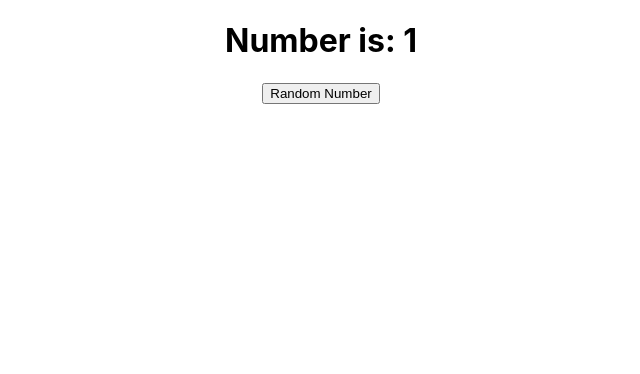
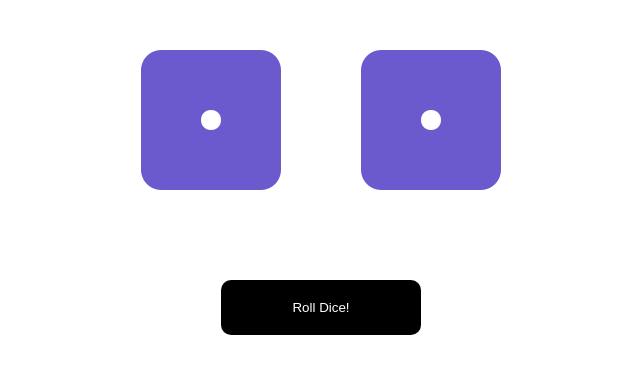
Before and after one commit to larissaevaldt/colt_steele_react_bootcamp, a React (Create React App) app: page / in a window 1280 px wide. Shown: the top 374 px of the page, without its empty margins (319-959 px from the left). Built offline with nearby package versions, Linux system fonts and the light colour scheme.

Commit message:
React State Dice Exercise

```diff
--- a/public/index.html
+++ b/public/index.html
@@ -3,6 +3,7 @@
   <head>
     <meta charset="utf-8" />
     <link rel="icon" href="%PUBLIC_URL%/favicon.ico" />
+    <script src="https://kit.fontawesome.com/7577d5aef7.js" crossorigin="anonymous"></script>
     <meta name="viewport" content="width=device-width, initial-scale=1" />
     <meta name="theme-color" content="#000000" />
     <meta
--- /dev/null
+++ b/src/07_Dice_Exercise/Die.css
@@ -0,0 +1,40 @@
+.Die {
+  font-size: 10em;
+  padding: 0.25em;
+  color: slateblue;
+}
+
+.shaking {
+  animation-name: wobble;
+  animation-duration: 1s;
+}
+
+@keyframes wobble {
+  from {
+    transform: translate3d(0, 0, 0);
+  }
+
+  15% {
+    transform: translate3d(-25%, 0, 0) rotate3d(0, 0, 1, -5deg);
+  }
+
+  30% {
+    transform: translate3d(20%, 0, 0) rotate3d(0, 0, 1, 3deg);
+  }
+
+  45% {
+    transform: translate3d(-15%, 0, 0) rotate3d(0, 0, 1, -3deg);
+  }
+
+  60% {
+    transform: translate3d(10%, 0, 0) rotate3d(0, 0, 1, 2deg);
+  }
+
+  75% {
+    transform: translate3d(-5%, 0, 0) rotate3d(0, 0, 1, -1deg);
+  }
+
+  to {
+    transform: translate3d(0, 0, 0);
+  }
+}
--- /dev/null
+++ b/src/07_Dice_Exercise/Die.js
@@ -0,0 +1,14 @@
+import React, { Component } from 'react';
+import './Die.css';
+
+class Die extends Component {
+    render() {
+        return (
+            <div>
+                <i className={`Die fas fa-dice-${this.props.face} ${this.props.rolling && 'shaking'}`} />
+            </div>
+        );
+    }
+}
+
+export default Die;
--- /dev/null
+++ b/src/07_Dice_Exercise/RollDice.css
@@ -0,0 +1,27 @@
+.RollDice {
+  display: flex;
+  flex-flow: column nowrap;
+  min-height: 100vh;
+}
+
+.RollDice-container {
+  display: flex;
+  justify-content: center;
+  align-content: center;
+}
+
+.RollDice button {
+  align-self: center;
+  width: 15em;
+  padding: 1.5em;
+  border: 0px;
+  border-radius: 10px;
+  color: white;
+  background-color: black;
+  margin-top: 3em;
+}
+
+.RollDice button:hover {
+  background-color: darkslateblue;
+  cursor: pointer;
+}
--- /dev/null
+++ b/src/07_Dice_Exercise/RollDice.js
@@ -0,0 +1,44 @@
+import React, { Component } from 'react';
+import Die from './Die';
+import './RollDice.css';
+
+class RollDice extends Component {
+    static defaultProps = {
+        sides: ["one", "two", "three", "four", "five", "six"]
+    };
+
+    constructor(props) {
+        super(props);
+        this.state = {die1: "one", die2: "one", rolling: false}
+        this.roll = this.roll.bind(this);
+    }
+
+    roll() {
+        //pick 2 new numbers
+        const newDie1 = this.props.sides[Math.floor(Math.random() * this.props.sides.length)];
+        const newDie2 = this.props.sides[Math.floor(Math.random() * this.props.sides.length)];
+        //set state with this two new numbers
+        this.setState({die1: newDie1, die2: newDie2, rolling: true});
+
+        //wait one second, then set rolling to false
+        setTimeout(() => {
+            this.setState({rolling: false})
+        }, 1000);
+    }
+
+    render() {
+        return (
+            <div className='RollDice'>
+                <div className="RollDice-container">
+                    <Die face={this.state.die1} rolling={this.state.rolling} />
+                    <Die face={this.state.die2} rolling={this.state.rolling} />
+                </div>
+                <button onClick={this.roll} disabled={this.state.rolling}>
+                    {this.state.rolling ? "Rolling..." : "Roll Dice!"}
+                </button>
+            </div>
+        );
+    }
+}
+
+export default RollDice;
--- a/src/App.js
+++ b/src/App.js
@@ -1,14 +1,14 @@
 import React, { Component } from 'react';
 import './App.css';
 // change this import according to which exercise to render
-import Clicker from './06_Clicker_Exercise/Clicker';
+import RollDice from './07_Dice_Exercise/RollDice';
 
 class App extends Component {
   render() {
     return (
     <div className="App">
       {/* change the component according to the exercise to render */}
-      <Clicker />
+      <RollDice />
     </div>
     );
   }
```
Also changed, not shown: 1 other file (tests, documents, lock files or other folders).
